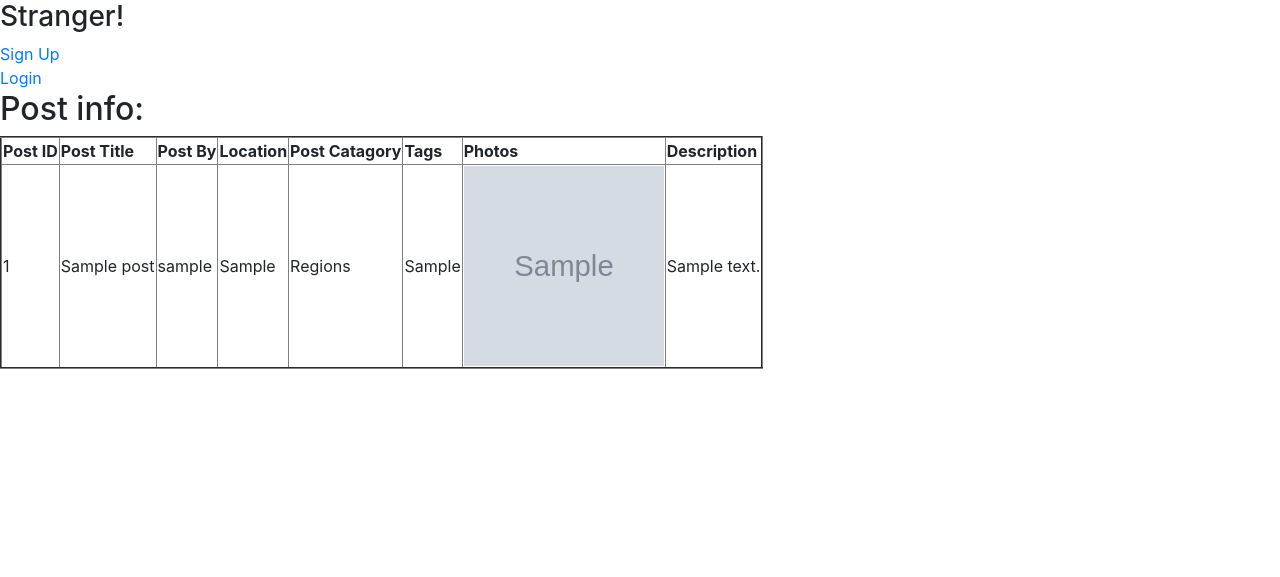
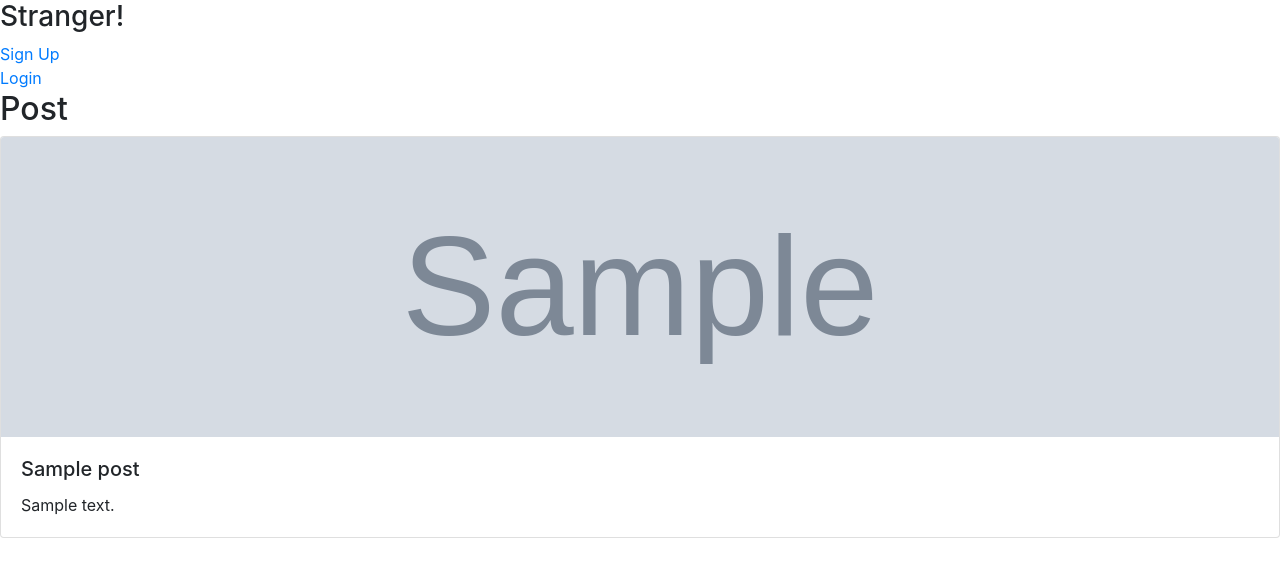
Before and after one commit to rumman153/TravelMamaNew, a Django app: page /post/ in a window 1280 px wide. Shown: the part 80-657 px from the top of the page. Run offline with Django 3.2, Linux system fonts and the light colour scheme; tables that the repository leaves empty hold one stand-in row (values such as "Sample post"); grey boxes marked "Sample" are stand-in pictures; some libraries are stand-ins or nearby versions.

Commit message:
bootstrap
post

```diff
--- a/templates/PostManagement/PostList.html
+++ b/templates/PostManagement/PostList.html
@@ -3,61 +3,71 @@
 {% load static %}
 
 {% block content %}
-    <h2>Post info: </h2>
-    <table border="2">
-        <tr>
-            <th>
-                Post ID
-            </th>
-            <th>
-                Post Title
-            </th>
-            <th>
-                Post By
-            </th>
-            <th>
-                Location
-            </th>
-            <th>
-                Post Catagory
-            </th>
-            <th>
-                Tags
-            </th>
-            <th>
-                Photos
-            </th>
-            <th>
-                Description
-            </th>
-        </tr>
+    <h2>Post </h2>
+{#    <table border="2">#}
+{#        <tr>#}
+{#            <th>#}
+{#                Post ID#}
+{#            </th>#}
+{#            <th>#}
+{#                Post Title#}
+{#            </th>#}
+{#            <th>#}
+{#                Post By#}
+{#            </th>#}
+{#            <th>#}
+{#                Location#}
+{#            </th>#}
+{#            <th>#}
+{#                Post Catagory#}
+{#            </th>#}
+{#            <th>#}
+{#                Tags#}
+{#            </th>#}
+{#            <th>#}
+{#                Photos#}
+{#            </th>#}
+{#            <th>#}
+{#                Description#}
+{#            </th>#}
+{#        </tr>#}
+    <div class="card mb-3">
+
         {% for p in Post %}
-        <tr>
-            <td>
-                {{ p.id }}
-            </td>
-            <td>
-                {{ p.Post_title }}
-            </td>
-            <td>
-                {{ p.User.username }}
-            </td>
-            <td>
-                {{ p.Post_location}}
-            </td>
-            <td>
-                {{ p.Post_catagory}}
-            </td>
-            <td>
-                {{ p.Post_tags}}
-            </td>
-            <td>
-                <img src="{{ p.Post_image.url }}" width="200" height="200" alt="image">
-            </td>
-            <td>
-                 {{ p.Post_description}}
-            </td>
-        </tr>
+{#        <tr>#}
+{#            <td>#}
+{#                {{ p.id }}#}
+{#            </td>#}
+{#            <td>#}
+{#                {{ p.Post_title }}#}
+{#            </td>#}
+{#            <td>#}
+{#                {{ p.User.username }}#}
+{#            </td>#}
+{#            <td>#}
+{#                {{ p.Post_location}}#}
+{#            </td>#}
+{#            <td>#}
+{#                {{ p.Post_catagory}}#}
+{#            </td>#}
+{#            <td>#}
+{#                {{ p.Post_tags}}#}
+{#            </td>#}
+{#            <td>#}
+{#                <img src="{{ p.Post_image.url }}" width="200" height="200" alt="image">#}
+{#            </td>#}
+{#            <td>#}
+{#                 {{ p.Post_description}}#}
+{#            </td>#}
+{#        </tr>#}
+
+  <img class="card-img-top" src="{{ p.Post_image.url }}" alt="Card image cap" width="720"height="300">
+  <div class="card-body">
+    <h5 class="card-title">{{ p.Post_title }}</h5>
+    <p class="card-text">   {{ p.Post_description}}</p>
+
+  </div>
+
 
 
 
@@ -72,7 +82,7 @@
 {#        Post Description: {{ p.Post_description}} <br>#}
 
 
-    {% endfor %}
-    </table>
+    {% endfor%}
+    </div>
 
 {% endblock content %}
```
Also changed, not shown: media/Annotation_2020-08-16_125730.png (added), media/Annotation_2020-08-16_125824.png (added).
